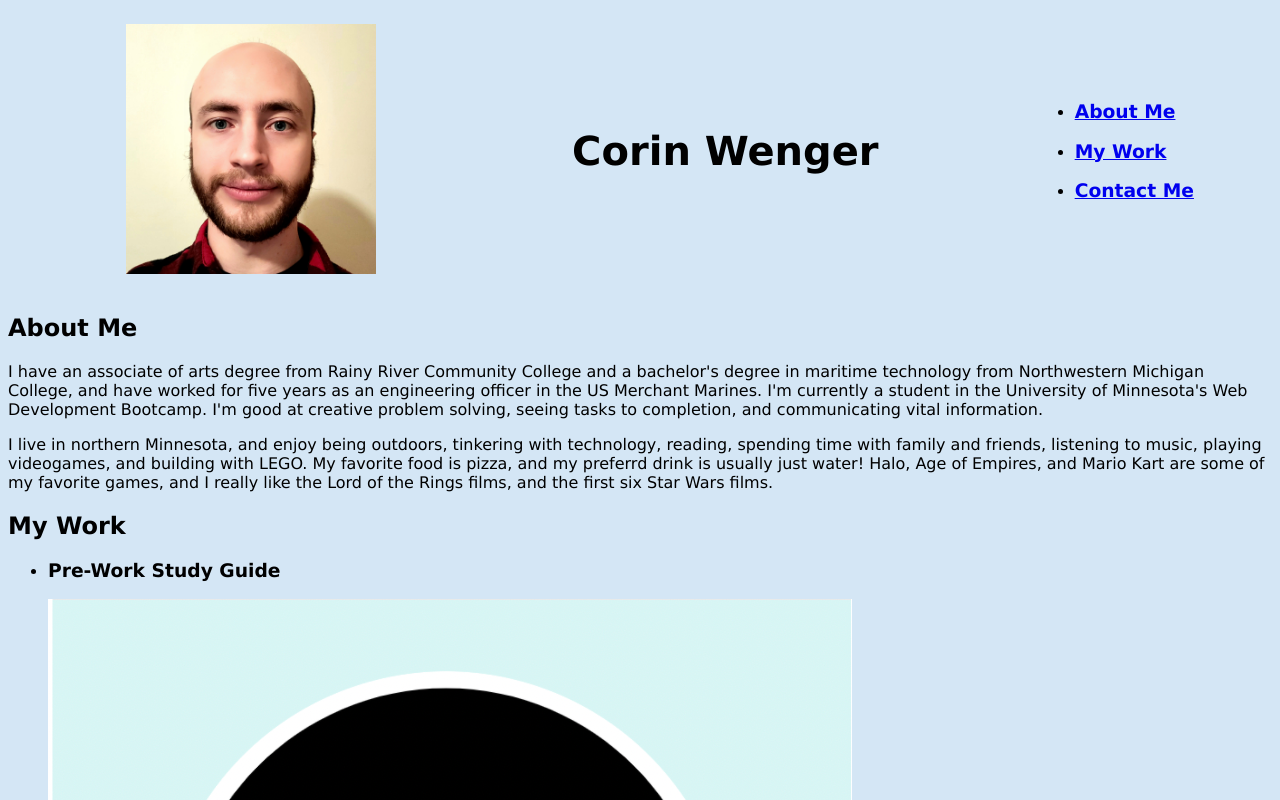
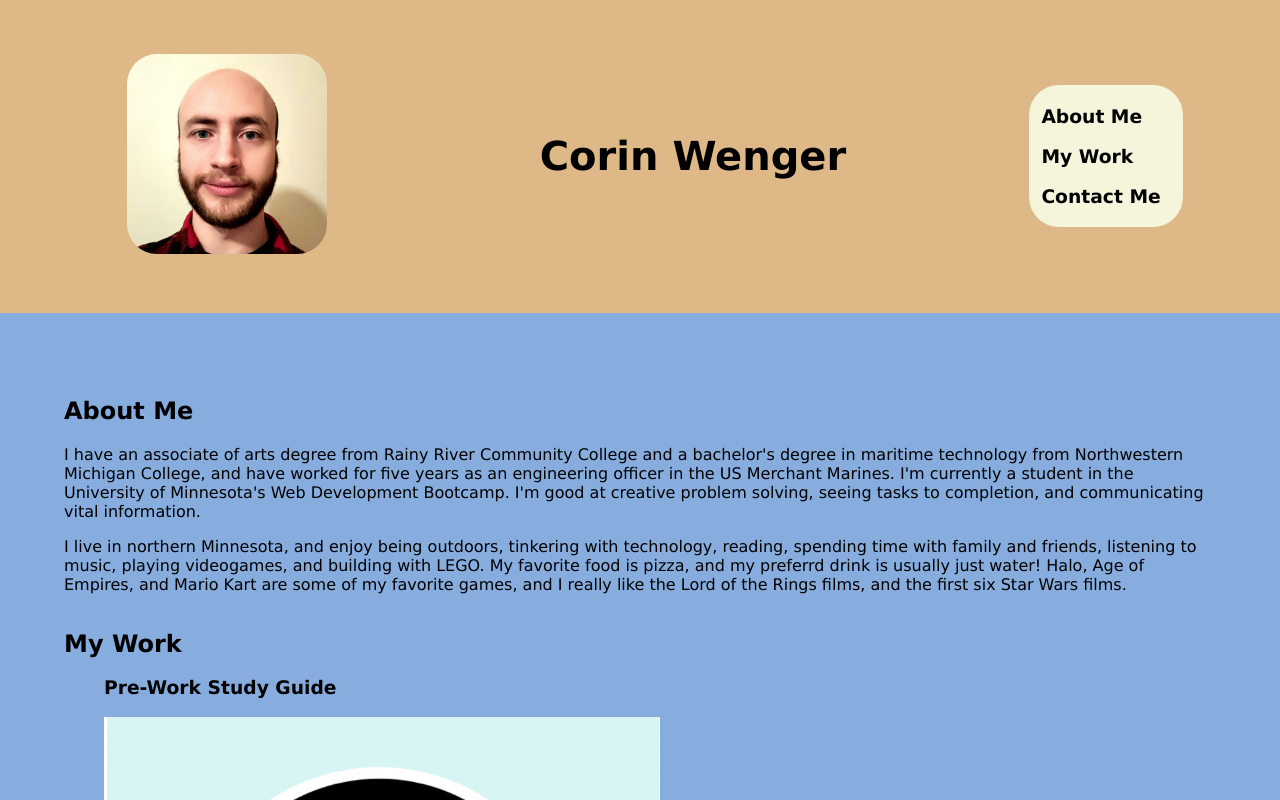
Before and after one commit to strongjaw15/portfolio-old, a plain HTML site: page index.html in a window 1280 px wide. Shown: the top 800 px of the page. Drawn offline with Linux system fonts and the light colour scheme.

Commit message:
Roughed out essential CSS requirements.

```diff
--- a/assets/style/style.css
+++ b/assets/style/style.css
@@ -3,10 +3,14 @@
 }
 
 body {
-  background-color: rgb(212, 230, 245);
+  background-color: rgb(135, 173, 222);
+  margin: 0;
 }
 
 header {
+  background-color: burlywood;
+  padding-top: 3%;
+  padding-bottom: 3%;
   display: flex;
   align-items: center;
   justify-content: space-around;
@@ -18,15 +22,68 @@ figure {
 
 h1 {
 font-size: 40px;
-text-align: center;
 }
 
 .pic {
-  max-height: 250px;
-  min-height: 100px;
-  width: auto;
+  height: 200px;
+  width: 200px;
+  border-radius: 30px;
+  margin: 0;
 }
 
-img {
-  max-width: 100%;
+nav ul {
+  list-style-type: none;
+  background-color: beige;
+  margin: 10px;
+  padding: 2px;
+  width: 150px;
+  border-radius: 30px
 }
+
+nav ul li a {
+  display: block;
+  margin-left: 10px;
+  background-color: beige;
+  text-decoration: none;
+  color: black;
+}
+
+nav ul li a:hover {
+  color: white;
+  background-color: rgb(46, 33, 2);
+}
+
+
+.img {
+  max-width: 50%;
+}
+
+.img2 {
+  max-width: 30%;
+}
+
+@media screen and (max-width: 992px) {
+  header {
+    flex-direction: column;
+  }
+}
+
+main, footer {
+  display: flex;
+  flex-direction: column;
+  justify-content: center;
+  align-content: center;
+  margin: 5%;
+}
+
+section ul {
+  list-style-type: none;
+}
+
+.contact {
+  margin-top: 10%;
+}
+
+footer {
+  text-align: center;
+}
--- a/index.html
+++ b/index.html
@@ -54,25 +54,25 @@
       <ul>
         <li>
           <h3>Pre-Work Study Guide</h3>
-          <a class="biglink" href="https://strongjaw15.github.io/prework-study-guide/" target="_blank"><img
+          <a class="biglink" href="https://strongjaw15.github.io/prework-study-guide/" target="_blank"><img class="img"
               src="./assets/images/bowtie-cat.png" alt="Simple cartoon cat wearing a bowtie."></a>
         </li>
         <li>
           <h3>Semantic HTML</h3>
-          <a href="https://strongjaw15.github.io/semantic-html/" target="_blank"><img
+          <a href="https://strongjaw15.github.io/semantic-html/" target="_blank"><img class="img2"
               src="./assets/images/search-engine-optimization.jpg"
               alt="Overhead view of notebook, markers, coffee, laptop, and magnifying glass on table."></a>
         </li>
         <li>
           <h3>Mini Project</h3>
-          <a href="https://strongjaw15.github.io/miniproject/" target="_blank"><img src="./assets/images/image-1.png"
+          <a href="https://strongjaw15.github.io/miniproject/" target="_blank"><img class="img2" src="./assets/images/image-1.png"
               alt="Coming soon."></a>
         </li>
       </ul>
     </section>
-    <section>
+    <section class="contact">
       <a id="contactme">
-        <h2>Contact Me</h2>
+        <h2 class="header">Contact Me</h2>
       </a>
       <ul>
         <!-- These links are disabled with ** -->
```
